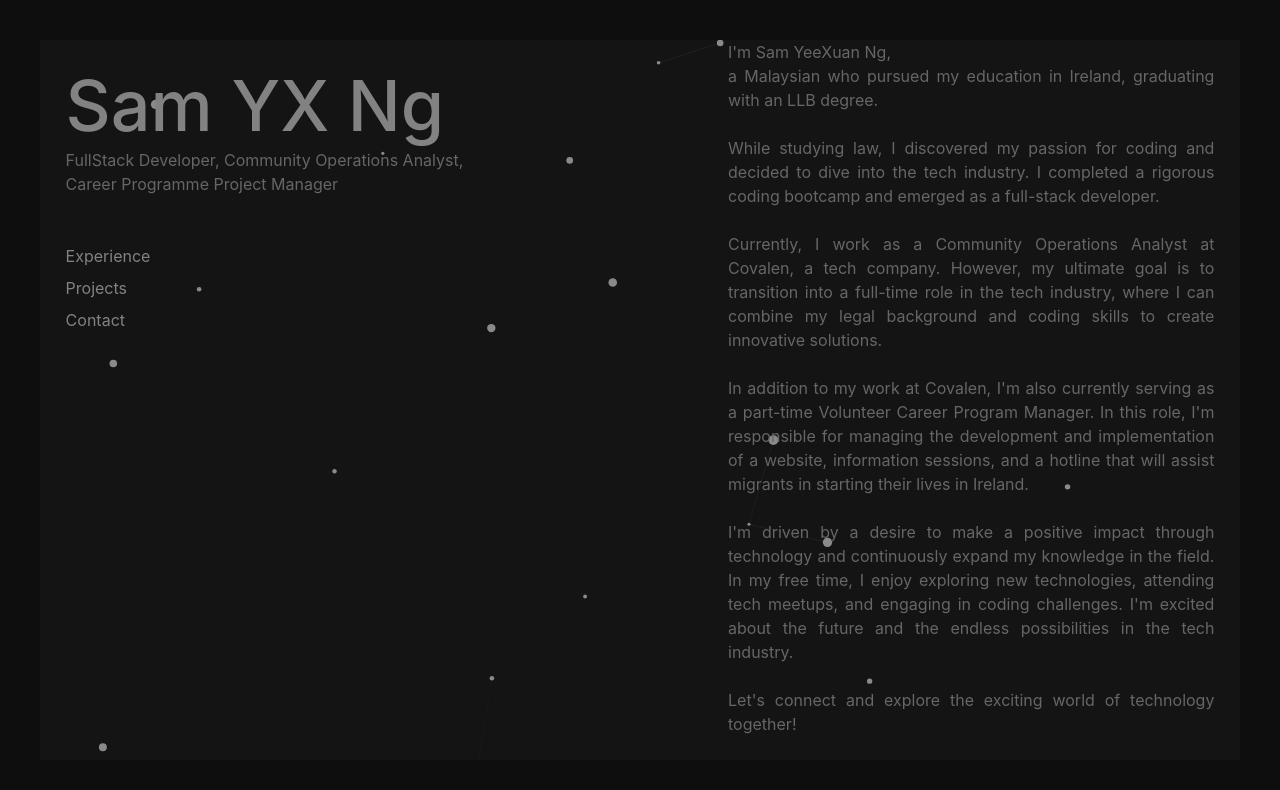
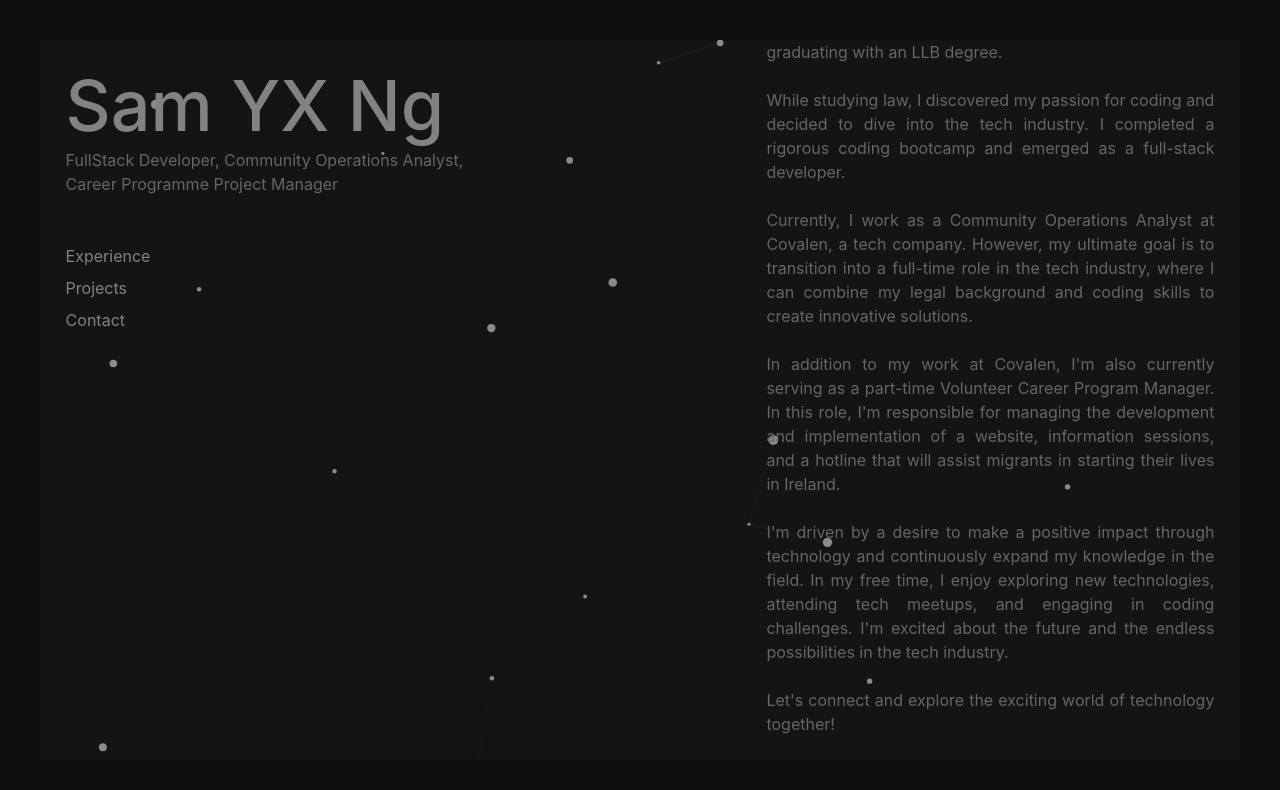
Before and after one commit to yeexng/personal-portfolio, a React (Create React App) app: page / in a window 1280 px wide. Shown: the top 790 px of the page. Built offline with nearby package versions, Linux system fonts and the light colour scheme.

Commit message:
Update Layout.css

```diff
--- a/src/Layout.css
+++ b/src/Layout.css
@@ -81,7 +81,7 @@ margin-bottom: 3rem;
 
 .my-intro{
   /* height: 70vh; */
-  width: 38vw;
+  width: 35vw;
   position: absolute;
   bottom: 3vh;
   right: 2vw;
```
